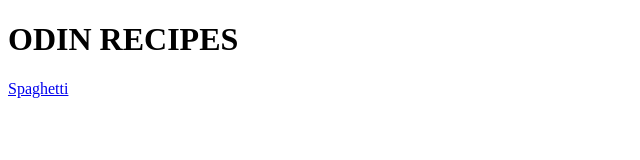
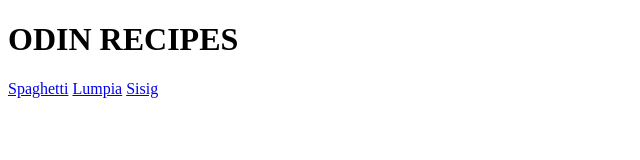
Before and after one commit to erizifo013/odin-recipes, a plain HTML site: page index.html in a window 1280 px wide. Shown: the whole page, without its empty margins (0-640 px from the left). Drawn offline with Linux system fonts and the light colour scheme.

Commit message:
Links for lumpia.html, sisig.html

```diff
--- a/index.html
+++ b/index.html
@@ -9,5 +9,7 @@
 <body>
     <h1>ODIN RECIPES</h1>
     <a href="./recipes/spaghetti.html">Spaghetti</a>
+    <a href="./recipes/lumpia.html">Lumpia</a>
+    <a href="./recipes/sisig.html">Sisig</a>
 </body>
 </html>
```
